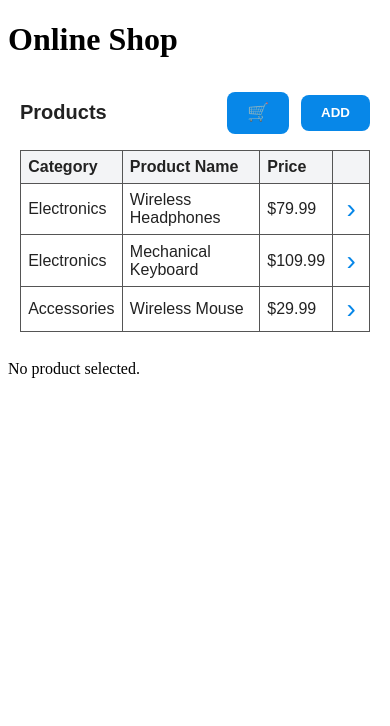
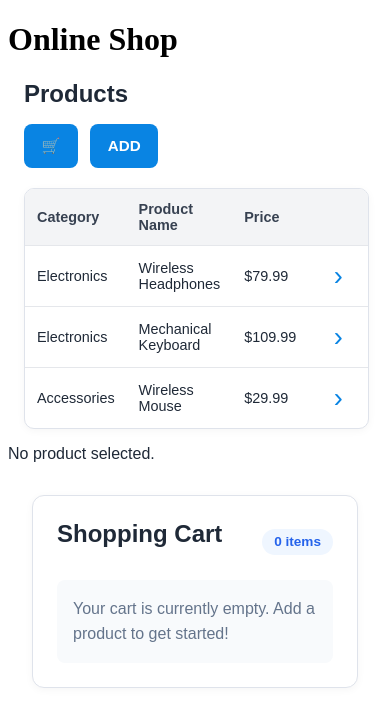
Before and after one commit to TeoPozsar/onlineShop_angularTraining, an Angular app: page / in a window 390 px wide. Shown: the top 726 px of the page. Built offline with nearby package versions, Linux system fonts and the light colour scheme.

Commit message:
feat: add shopping cart module and components

```diff
--- a/src/app/app.html
+++ b/src/app/app.html
@@ -1,5 +1,6 @@
 <h1>Online Shop</h1>
 
 <app-products-list />
+<app-shopping-cart-details />
 
 <router-outlet />
--- a/src/app/app.ts
+++ b/src/app/app.ts
@@ -4,9 +4,10 @@ import { ProductsListComponent } from './components/containers/products-list/pro
 import { ProductsDetailsComponent } from './components/containers/products-details/products-details.component';
 import { Product } from './types/products.types';
 import { PRODUCTS } from './mocks/products.mocks';
+import { ShoppingCartModule } from './features/shopping-cart/shopping-cart.module';
 
 @Component({
-  imports: [RouterOutlet, ProductsListComponent, ProductsDetailsComponent],
+  imports: [RouterOutlet, ProductsListComponent, ProductsDetailsComponent, ShoppingCartModule],
   selector: 'app-root',
   styleUrl: './app.scss',
   templateUrl: './app.html',
--- a/src/app/components/containers/products-list/products-list.component.scss
+++ b/src/app/components/containers/products-list/products-list.component.scss
@@ -0,0 +1,148 @@
+
+:host {
+  display: block;
+  width: 100%;
+  font-family: Arial, sans-serif;
+  color: #1f2937;
+}
+
+.products {
+  margin: 1.5rem;
+}
+
+.products-header {
+  display: flex;
+  align-items: center;
+  justify-content: space-between;
+  gap: 1rem;
+  margin-bottom: 1.25rem;
+
+  h2 {
+    margin: 0;
+    font-size: 1.5rem;
+    font-weight: 600;
+  }
+}
+
+.header-actions {
+  display: flex;
+  align-items: center;
+  gap: 0.75rem;
+}
+
+.cart-button,
+.add-button {
+  min-height: 44px;
+  padding: 0.7rem 1.1rem;
+  border: none;
+  border-radius: 8px;
+  background-color: #0984e3;
+  color: #ffffff;
+  font-size: 0.95rem;
+  font-weight: 600;
+  cursor: pointer;
+  transition:
+    background-color 0.2s ease,
+    transform 0.2s ease;
+
+  &:hover {
+    background-color: #0769b5;
+    transform: translateY(-1px);
+  }
+}
+
+.cart-button {
+  min-width: 64px;
+  font-size: 1.2rem;
+}
+
+.products-table {
+  width: 100%;
+  border: 1px solid #dfe3eb;
+  border-collapse: separate;
+  border-spacing: 0;
+  border-radius: 10px;
+  overflow: hidden;
+  background-color: #ffffff;
+  box-shadow: 0 2px 8px rgba(0, 0, 0, 0.04);
+  text-align: left;
+
+  th,
+  td {
+    padding: 1rem 1.25rem;
+    border-bottom: 1px solid #e5e7eb;
+  }
+
+  th {
+    background-color: #f3f4f6;
+    color: #374151;
+    font-size: 0.95rem;
+    font-weight: 600;
+  }
+
+  td {
+    font-size: 1rem;
+  }
+
+  tbody tr {
+    transition: background-color 0.2s ease;
+
+    &:hover {
+      background-color: #f1f7ff;
+    }
+
+    &:last-child td {
+      border-bottom: none;
+    }
+  }
+
+  .details-button {
+    display: inline-flex;
+    align-items: center;
+    justify-content: center;
+    width: 36px;
+    height: 36px;
+    border: none;
+    border-radius: 6px;
+    background: transparent;
+    color: #0984e3;
+    font-size: 1.7rem;
+    cursor: pointer;
+    transition: background-color 0.2s ease;
+
+    &:hover {
+      background-color: #dbeafe;
+    }
+  }
+}
+
+.visually-hidden {
+  position: absolute;
+  width: 1px;
+  height: 1px;
+  padding: 0;
+  margin: -1px;
+  overflow: hidden;
+  clip: rect(0, 0, 0, 0);
+  white-space: nowrap;
+  border: 0;
+}
+
+@media (max-width: 600px) {
+  .products {
+    margin: 1rem;
+  }
+
+  .products-header {
+    align-items: flex-start;
+    flex-direction: column;
+  }
+
+  .products-table {
+    th,
+    td {
+      padding: 0.75rem;
+      font-size: 0.9rem;
+    }
+  }
+}
--- a/src/app/components/presentational/products-list-view/products-list-view.component.scss
+++ b/src/app/components/presentational/products-list-view/products-list-view.component.scss
@@ -1,21 +1,28 @@
+
+:host {
+  display: block;
+  width: 100%;
+  font-family: Arial, sans-serif;
+  color: #1f2937;
+}
 
 .products {
-  padding: 1.5rem;
-  font-family: Arial, sans-serif;
-  color: #222;
+  width: auto;
+  margin: 1.5rem;
 }
 
 .products-header {
   display: flex;
+  justify-content: space-between;
   align-items: center;
-  justify-content: space-between;
   gap: 1rem;
-  margin-bottom: 1rem;
-}
+  margin-bottom: 1.25rem;
 
-.products-header h2 {
+  h2 {
     margin: 0;
     font-size: 1.5rem;
+    font-weight: 600;
+  }
 }
 
 .header-actions {
@@ -26,55 +33,71 @@
 
 .cart-button,
 .add-button {
+  min-height: 44px;
+  padding: 0.7rem 1.1rem;
   border: none;
   border-radius: 8px;
-  background: #0787e8;
+  background: #0984e3;
   color: white;
+  font-size: 0.95rem;
+  font-weight: 600;
   cursor: pointer;
-  font-weight: bold;
-  padding: 0.65rem 1.25rem;
+
+  &:hover {
+    background: #0769b5;
   }
-
-.cart-button {
-  font-size: 1.1rem;
-}
-
-.add-button:hover,
-.cart-button:hover {
-  background: #066fc0;
 }
 
 .products-table {
   width: 100%;
-  border-collapse: collapse;
-  table-layout: auto;
+  border: 1px solid #dfe3eb;
+  border-collapse: separate;
+  border-spacing: 0;
+  border-radius: 10px;
+  overflow: hidden;
+  background: white;
+  box-shadow: 0 2px 8px rgba(0, 0, 0, 0.04);
+  text-align: left;
+
+  th,
+  td {
+    padding: 1rem 1.25rem;
+    border-bottom: 1px solid #e5e7eb;
   }
 
-.products-table th,
-.products-table td {
-  border: 1px solid #555;
-  padding: 0.65rem;
-  text-align: left;
+  th {
+    background: #f3f4f6;
+    color: #374151;
+    font-size: 0.95rem;
+    font-weight: 600;
   }
 
-.products-table th {
-  background: #f3f4f6;
-  font-weight: bold;
+  tbody tr {
+    transition: background-color 0.2s ease;
+
+    &:hover td {
+      background: #f1f7ff;
     }
 
-.products-table tbody tr:hover {
-  background: #f8fafc;
+    &:last-child td {
+      border-bottom: none;
+    }
   }
 
   .details-button {
-  display: block;
-  width: 100%;
+    width: 36px;
+    height: 36px;
     border: none;
+    border-radius: 6px;
     background: transparent;
-  color: #0787e8;
+    color: #0984e3;
+    font-size: 1.7rem;
     cursor: pointer;
-  font-size: 1.75rem;
-  line-height: 1;
+
+    &:hover {
+      background: #dbeafe;
+    }
+  }
 }
 
 .visually-hidden {
@@ -91,15 +114,17 @@
 
 @media (max-width: 600px) {
   .products {
-    padding: 0.75rem;
+    margin: 1rem;
+  }
+
+  .products-header {
+    align-items: flex-start;
+    flex-direction: column;
   }
 
   .products-table th,
   .products-table td {
-    padding: 0.45rem;
-  }
-
-  .products-header h2 {
-    font-size: 1.25rem;
+    padding: 0.75rem;
+    font-size: 0.9rem;
   }
 }
--- /dev/null
+++ b/src/app/features/shopping-cart/components/containers/shopping-cart-details/shopping-cart-details.html
@@ -0,0 +1 @@
+<app-shopping-cart-details-view />
--- /dev/null
+++ b/src/app/features/shopping-cart/components/presentational/shopping-cart-details-view/shopping-cart-details-view.html
@@ -0,0 +1,11 @@
+
+<section class="shopping-cart">
+  <div class="cart-header">
+    <h2>Shopping Cart</h2>
+    <span class="cart-count">0 items</span>
+  </div>
+
+  <p class="empty-cart">
+    Your cart is currently empty. Add a product to get started!
+  </p>
+</section>
--- /dev/null
+++ b/src/app/features/shopping-cart/components/presentational/shopping-cart-details-view/shopping-cart-details-view.scss
@@ -0,0 +1,48 @@
+
+.shopping-cart {
+  margin: 2rem 1.5rem;
+  padding: 1.5rem;
+  background-color: #ffffff;
+  border: 1px solid #dfe3eb;
+  border-radius: 12px;
+  box-shadow: 0 2px 8px rgba(0, 0, 0, 0.04);
+  font-family: Arial, sans-serif;
+  color: #1f2937;
+
+  h2 {
+    margin: 0 0 1rem;
+    font-size: 1.5rem;
+    font-weight: 600;
+  }
+
+  p {
+    margin: 0;
+    color: #64748b;
+    line-height: 1.6;
+  }
+
+
+  .cart-header {
+    display: flex;
+    align-items: center;
+    justify-content: space-between;
+    gap: 1rem;
+    margin-bottom: 1rem;
+  }
+
+  .cart-count {
+    padding: 0.35rem 0.75rem;
+    border-radius: 999px;
+    background-color: #eff6ff;
+    color: #2563eb;
+    font-size: 0.85rem;
+    font-weight: 600;
+  }
+
+  .empty-cart {
+    padding: 1rem;
+    background-color: #f8fafc;
+    border-radius: 8px;
+  }
+
+}
```
Also changed, not shown: src/app/features/shopping-cart/components/containers/shopping-cart-details/shopping-cart-details.ts (added, +10 -0 lines), src/app/features/shopping-cart/components/presentational/shopping-cart-details-view/shopping-cart-details-view.ts (added, +9 -0 lines), src/app/features/shopping-cart/shopping-cart.module.ts (added, +20 -0 lines), src/app/features/shopping-cart/components/containers/shopping-cart-details/shopping-cart-details.scss (added), 2 other files (tests, documents, lock files or other folders). Lines whose indentation alone changed are shown as unchanged.
